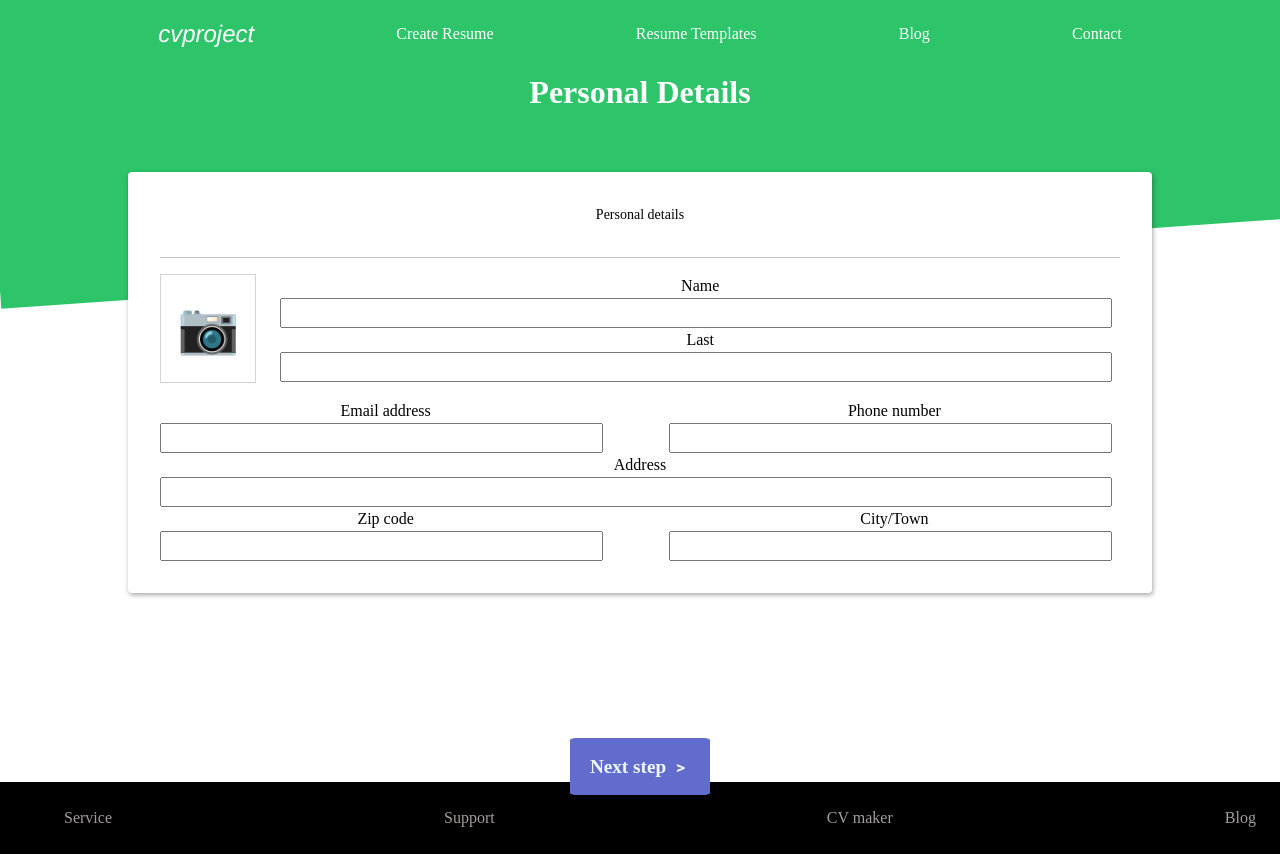
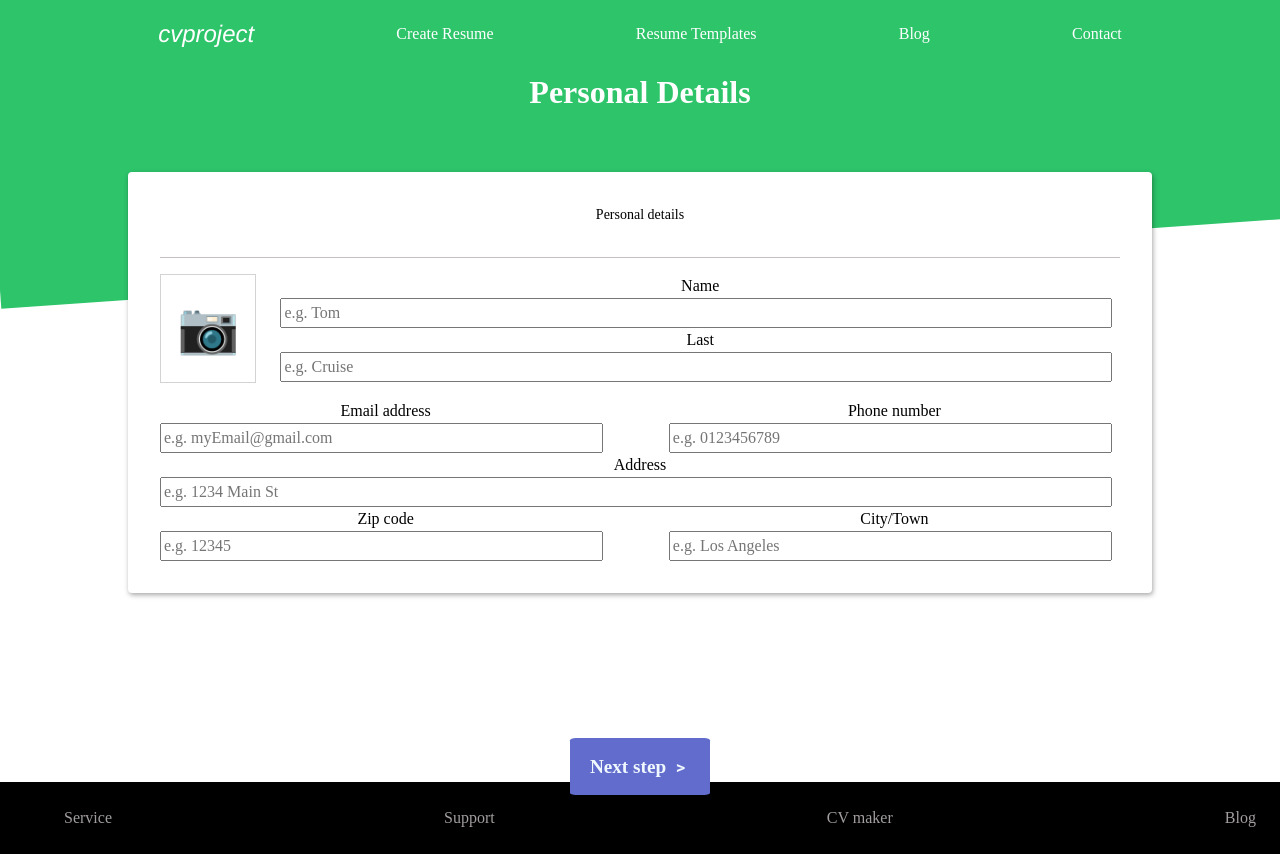
Before and after one commit to chucoyos/cv-project, a React (Create React App) app: page /cv-project/general in a window 1280 px wide. Shown: the top 854 px of the page. Built offline with nearby package versions, Linux system fonts and the light colour scheme.

Commit message:
Add input  placeholders

```diff
--- a/src/components/Experiences.js
+++ b/src/components/Experiences.js
@@ -12,16 +12,21 @@ const Experiences = ({name, last, count}) => {
             <div className={styles.inputDuo}>
               <div className={styles.inputGroup}>
                 <label>Degree</label>
-                <input type='text' />
+                <input type='text'
+                       placeholder='e.g. Bachelor of Science'/>
               </div>
               <div className={styles.inputGroup}>
                 <label>City/Town</label>
-                <input type='text' />
+                <input type='text'
+                       placeholder='e.g. San Francisco'
+                      />
               </div>
             </div>
             <div className={styles.inputGroup}>
                 <label>School</label>
-                <input type='text' />
+                <input type='text'
+                        placeholder='e.g. New York University'
+                      />
             </div>
             <div className={styles.inputDuo}>
               <div className={styles.inputGroup}>
--- a/src/components/GeneralInfo.js
+++ b/src/components/GeneralInfo.js
@@ -27,13 +27,16 @@ const GeneralInfo = ({name,
                 <label htmlFor='first'>Name</label>
                 <input type='text'
                       value={name}
-                      onChange={handleName}/>
+                      onChange={handleName}
+                      placeholder='e.g. Tom'/>
               </div>
               <div className="input-group">
                 <label htmlFor='last'>Last</label>
                 <input type='text'
                        value={last}
-                       onChange={handleLast}/>
+                       placeholder='e.g. Cruise'
+                       onChange={handleLast}
+                      />
               </div>
             </div>
           </div>
@@ -41,27 +44,45 @@ const GeneralInfo = ({name,
           <div className='input-duo'>
             <div className="input-group">
               <label htmlFor='first'>Email address</label>
-              <input type='text' value={email} onChange={handleEmail}/>
+              <input type='email'
+                     value={email}
+                     placeholder='e.g. myEmail@gmail.com'
+                     onChange={handleEmail}/>
             </div>
             <div className="input-group">
               <label htmlFor='last'>Phone number</label>
-              <input type='text' value={phone} onChange={handlePhone}/>
+              <input type='phone'
+                     value={phone}
+                      placeholder='e.g. 0123456789'
+                     onChange={handlePhone}/>
             </div>
           </div>
 
           <div className="input-group">
             <label htmlFor='first'>Address</label>
-            <input type='text' value={address} onChange={handleAddress}/>
+            <input type='text'
+                   value={address}
+                   placeholder='e.g. 1234 Main St'
+                   onChange={handleAddress}
+                  />
           </div>
 
           <div className='input-duo'>
             <div className="input-group">
               <label htmlFor='first'>Zip code</label>
-              <input type='text' value={zip} onChange={handleZip}/>
+              <input type='zip'
+                     value={zip}
+                     placeholder='e.g. 12345'
+                     onChange={handleZip}
+                    />
             </div>
             <div className="input-group">
               <label htmlFor='last'>City/Town</label>
-              <input type='text' value={city} onChange={handleCity}/>
+              <input type='text'
+                     value={city}
+                     placeholder='e.g. Los Angeles'
+                     onChange={handleCity}
+                    />
             </div>
           </div>
 
```
